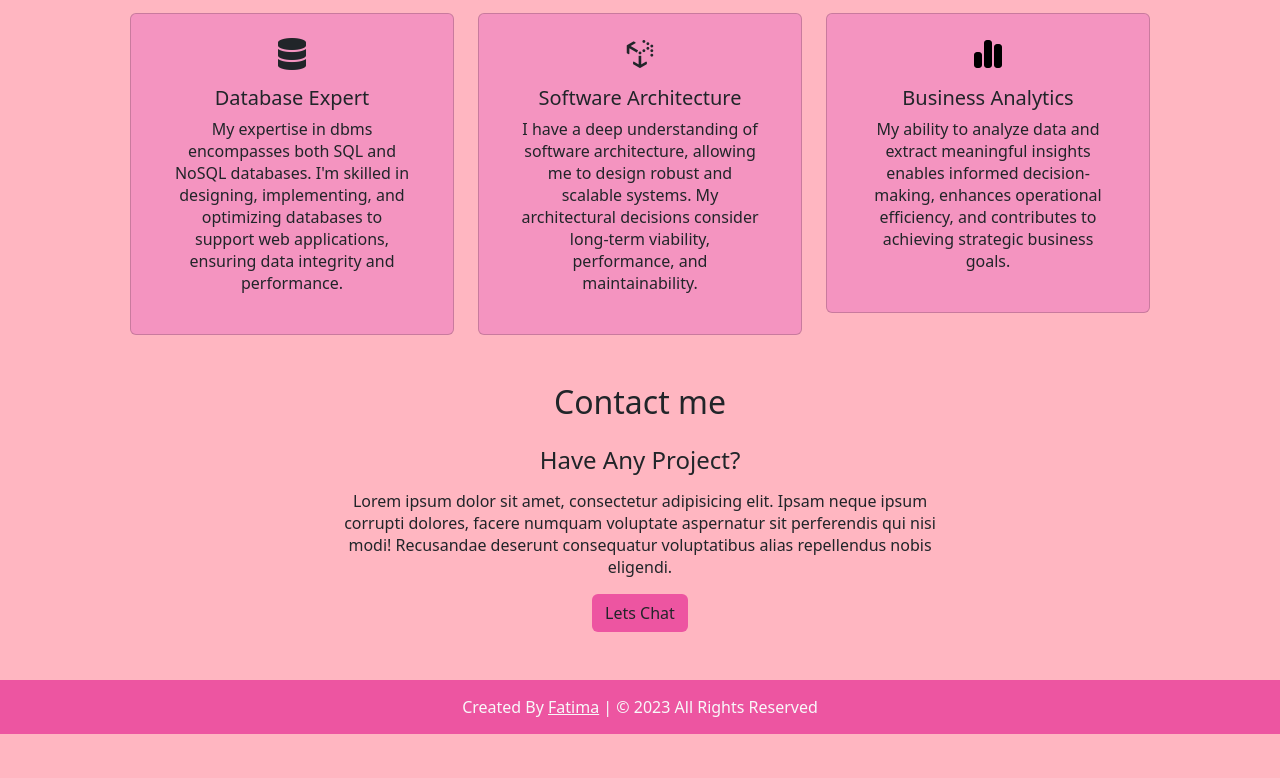
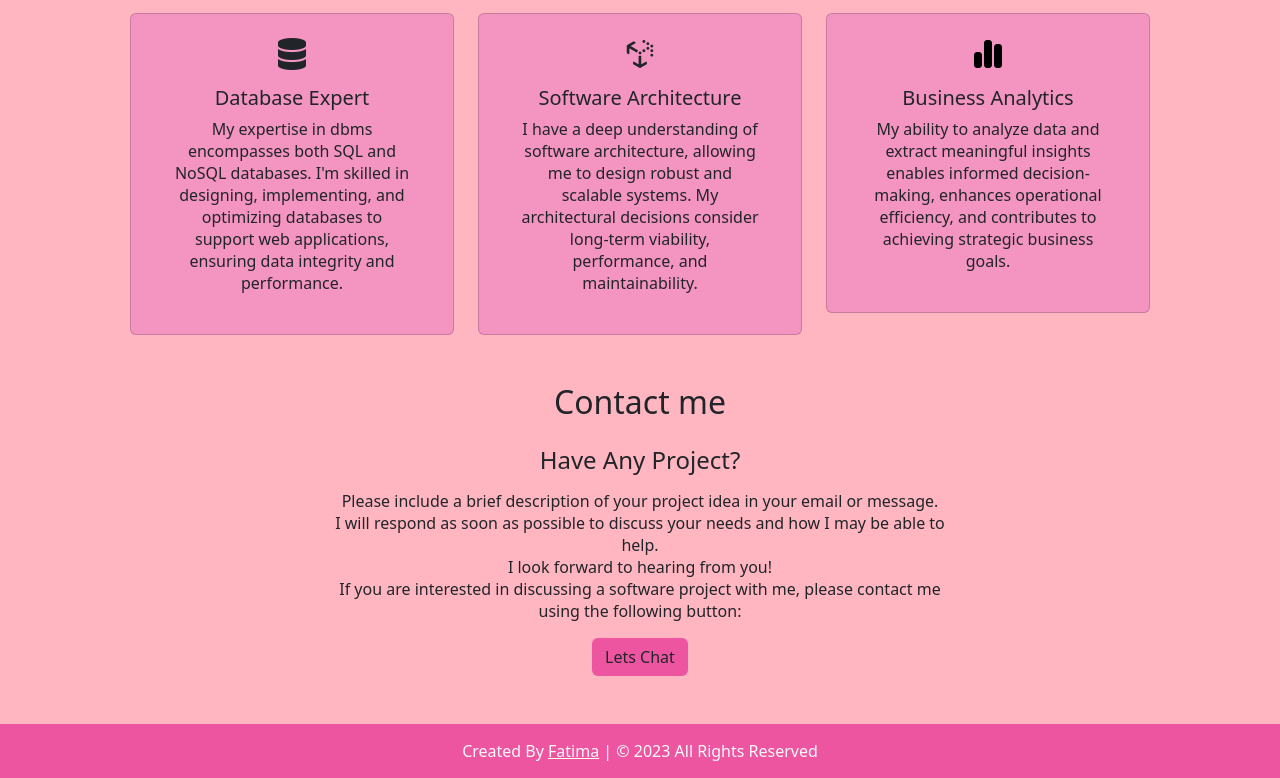
Before and after one commit to fati2210/portfolio, a plain HTML site: page index.html in a window 1280 px wide. Shown: the part 1414-2192 px from the top of the page. Before the commit the page ends 2148 px from the top, so only its background shows below. Drawn offline with nearby package versions, Linux system fonts and the light colour scheme.

Commit message:
Update index.html

```diff
--- a/index.html
+++ b/index.html
@@ -208,9 +208,11 @@
       <div class="col-6 mx-auto text-center">
         <h2 class="mb-4 ">Contact me</h2>
         <h4 class="mb-3">Have Any Project?</h4>
-        <p>Lorem ipsum dolor sit amet, consectetur adipisicing elit. Ipsam neque ipsum corrupti dolores, facere numquam
-          voluptate aspernatur sit perferendis qui nisi modi! Recusandae deserunt consequatur voluptatibus alias
-          repellendus nobis eligendi.</p>
+        <p>Please include a brief description of your project idea in your email or message. <br> I will respond as soon as possible to discuss your needs and how I may be able to help. <br>
+
+I look forward to hearing from you! <br>
+
+If you are interested in discussing a software project with me, please contact me using the following button:</p>
         <a class="btn" href="contact.html">Lets Chat</a>
       </div>
 
```
